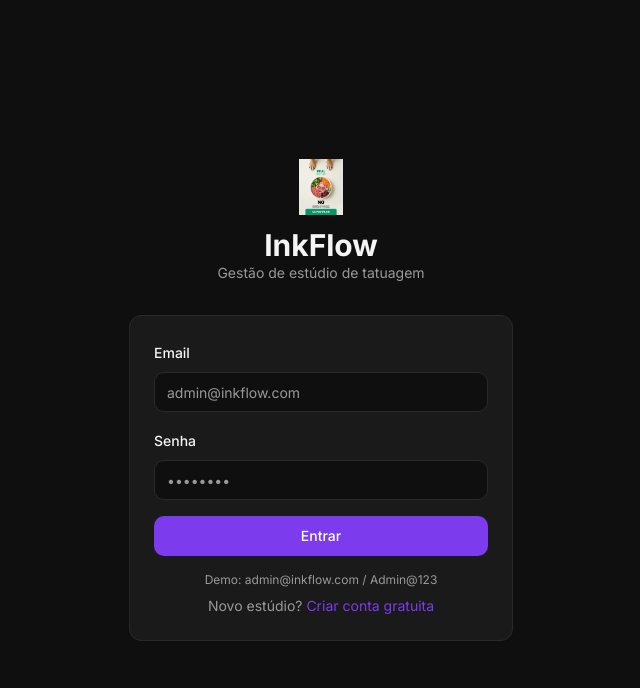
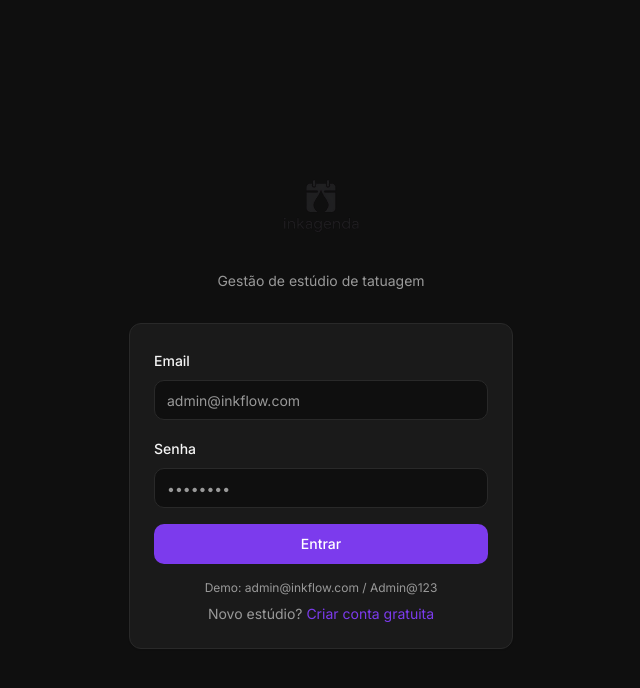
Before and after one commit to rveigarangel-tattoo/inkagenda, a Next.js app: page /login in a window 1280 px wide. Shown: the top 688 px of the page, without its empty margins (319-959 px from the left). Built offline with nearby package versions, Linux system fonts and the light colour scheme.

Commit message:
Fix logo sizing and remove duplicate InkFlow text across all pages

```diff
--- a/src/app/invite/[token]/page.tsx
+++ b/src/app/invite/[token]/page.tsx
@@ -110,10 +110,7 @@ export default function InvitePage() {
     <div className="flex min-h-screen items-center justify-center bg-background p-4">
       <div className="w-full max-w-sm">
         <div className="mb-8 flex flex-col items-center text-center">
-          <div className="mb-3">
-            <img src="/logo.png" alt="InkFlow" className="h-14 w-14 object-contain" />
-          </div>
-          <h1 className="text-2xl font-bold">InkFlow</h1>
+          <img src="/logo.svg" alt="InkFlow" className="mb-2 h-28 object-contain" />
           <p className="text-sm text-muted-foreground">Você foi convidado para o estúdio</p>
         </div>
 
--- a/src/app/login/page.tsx
+++ b/src/app/login/page.tsx
@@ -31,10 +31,7 @@ export default function LoginPage() {
     <div className="flex min-h-screen items-center justify-center bg-background p-4">
       <div className="w-full max-w-sm">
         <div className="mb-8 flex flex-col items-center text-center">
-          <div className="mb-3">
-            <img src="/logo.png" alt="InkFlow" className="h-14 w-14 object-contain" />
-          </div>
-          <h1 className="text-3xl font-bold">InkFlow</h1>
+          <img src="/logo.svg" alt="InkFlow" className="mb-2 h-28 object-contain" />
           <p className="text-sm text-muted-foreground">Gestão de estúdio de tatuagem</p>
         </div>
         <Card>
--- a/src/app/onboarding/page.tsx
+++ b/src/app/onboarding/page.tsx
@@ -45,9 +45,7 @@ export default function OnboardingPage() {
     <div className="flex min-h-screen items-center justify-center bg-background p-4">
       <div className="w-full max-w-md">
         <div className="mb-8 flex flex-col items-center text-center">
-          <div className="mb-3">
-            <img src="/logo.png" alt="InkFlow" className="h-14 w-14 object-contain" />
-          </div>
+          <img src="/logo.svg" alt="InkFlow" className="mb-2 h-28 object-contain" />
           <h1 className="text-2xl font-bold">Configure seu Estúdio</h1>
           <p className="text-sm text-muted-foreground">Leva menos de 1 minuto para começar</p>
         </div>
--- a/src/app/register/page.tsx
+++ b/src/app/register/page.tsx
@@ -51,10 +51,7 @@ export default function RegisterPage() {
     <div className="flex min-h-screen items-center justify-center bg-background p-4">
       <div className="w-full max-w-sm">
         <div className="mb-8 flex flex-col items-center text-center">
-          <div className="mb-3">
-            <img src="/logo.png" alt="InkFlow" className="h-14 w-14 object-contain" />
-          </div>
-          <h1 className="text-3xl font-bold">InkFlow</h1>
+          <img src="/logo.svg" alt="InkFlow" className="mb-2 h-28 object-contain" />
           <p className="text-sm text-muted-foreground">Crie a conta do seu estúdio</p>
         </div>
         <Card>
--- a/src/components/layout/header.tsx
+++ b/src/components/layout/header.tsx
@@ -28,10 +28,7 @@ export function Header() {
   const user = session?.user
   return (
     <header className="flex h-16 items-center justify-between border-b bg-card px-4 md:px-6">
-      <div className="flex items-center gap-2 md:hidden">
-        <img src="/logo.png" alt="InkFlow" className="h-8 w-8 object-contain" />
-        <span className="text-lg font-bold">InkFlow</span>
-      </div>
+      <img src="/logo.svg" alt="InkFlow" className="h-9 object-contain md:hidden" />
       {/* Cmd+K search button — desktop only */}
       <button
         onClick={openPalette}
--- a/src/components/layout/sidebar.tsx
+++ b/src/components/layout/sidebar.tsx
@@ -40,9 +40,8 @@ export function Sidebar({ role }: { role: string }) {
       )}
     >
       {/* Logo */}
-      <div className={cn("flex h-16 items-center border-b", collapsed ? "justify-center px-0" : "gap-2 px-4")}>
-        <img src="/logo.png" alt="InkFlow" className="h-8 w-8 shrink-0 object-contain" />
-        {!collapsed && <span className="text-lg font-bold">InkFlow</span>}
+      <div className={cn("flex h-16 items-center border-b", collapsed ? "justify-center px-0" : "px-4")}>
+        <img src="/logo.svg" alt="InkFlow" className={cn("shrink-0 object-contain", collapsed ? "h-8 w-8" : "h-10")} />
       </div>
 
       {/* Nav */}
```
Also changed, not shown: public/logo.svg (added).
